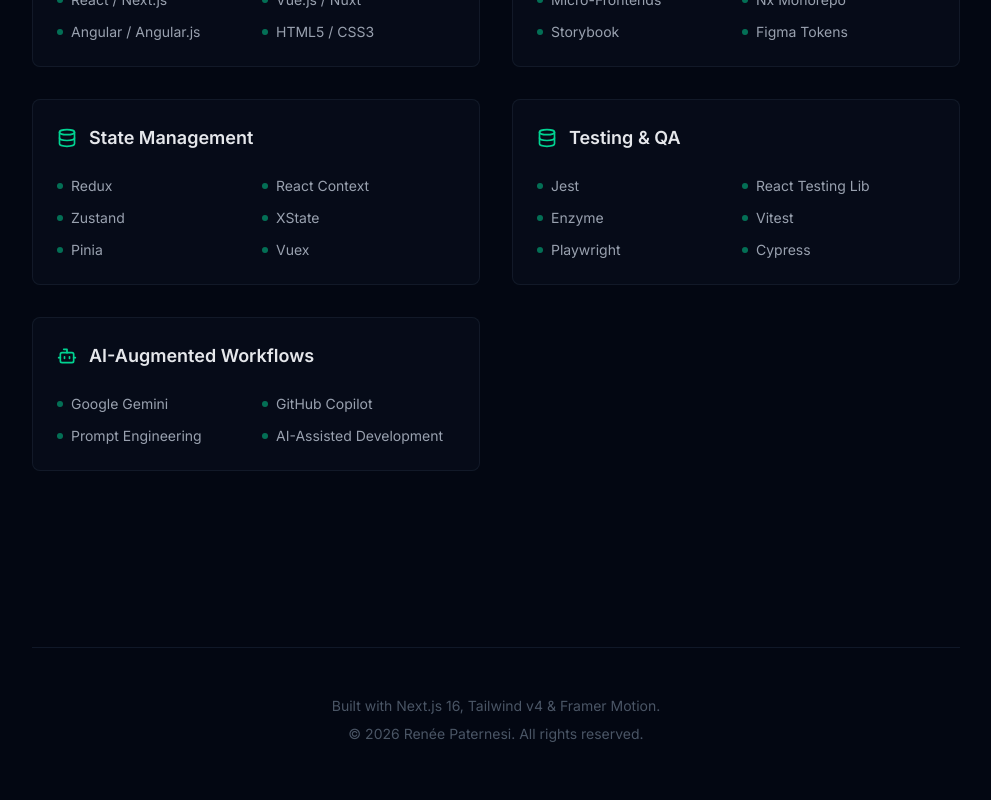
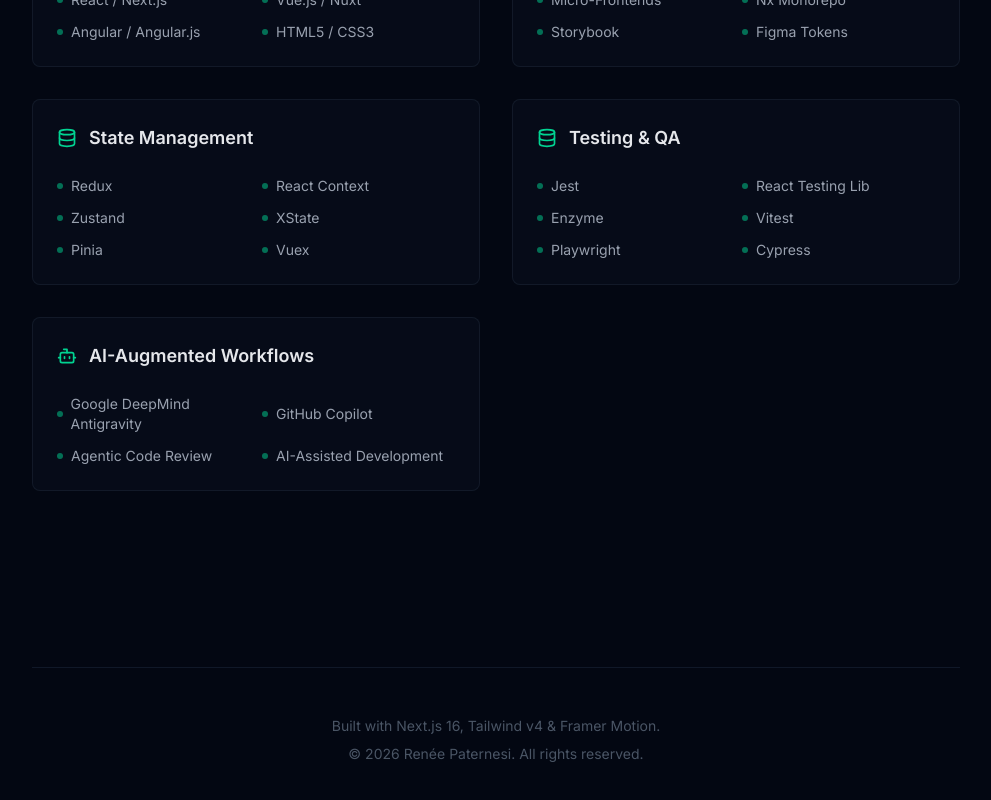
Before and after one commit to reneepaternesi/portfolio, a Next.js app: page / in a window 1280 px wide. Shown: the part 3055-3855 px from the top of the page, without its empty margins (144-1135 px from the left). Built offline with nearby package versions, Linux system fonts and the light colour scheme.

Commit message:
feat: restore antigravity ai tools

```diff
--- a/src/components/TechStack.tsx
+++ b/src/components/TechStack.tsx
@@ -27,7 +27,7 @@
   {
     title: "AI-Augmented Workflows",
     icon: <Bot className="w-5 h-5 text-emerald-400" />,
-    skills: ["Google Gemini", "GitHub Copilot", "Prompt Engineering", "AI-Assisted Development"]
+    skills: ["Google DeepMind Antigravity", "GitHub Copilot", "Agentic Code Review", "AI-Assisted Development"]
   }
 ];
 
```
